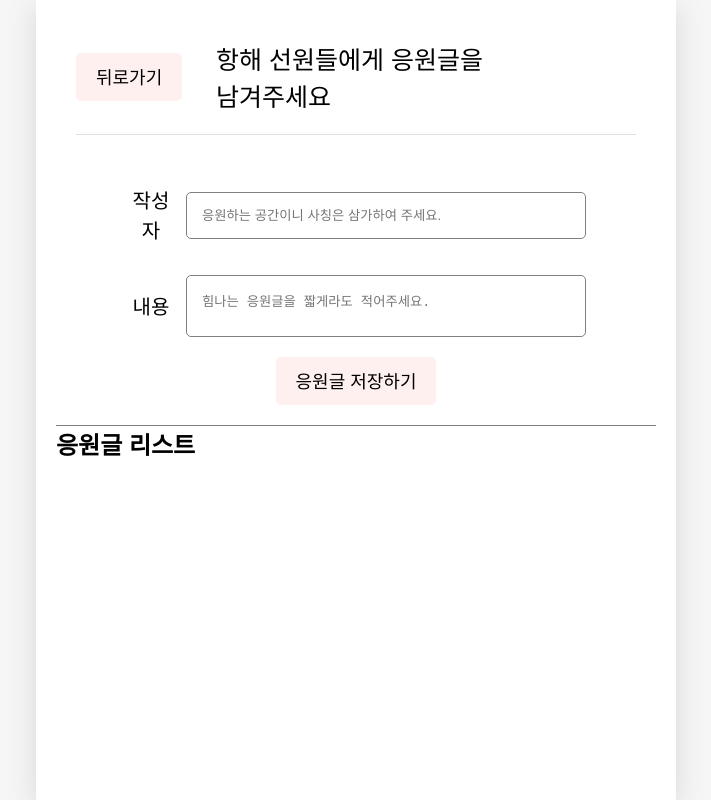
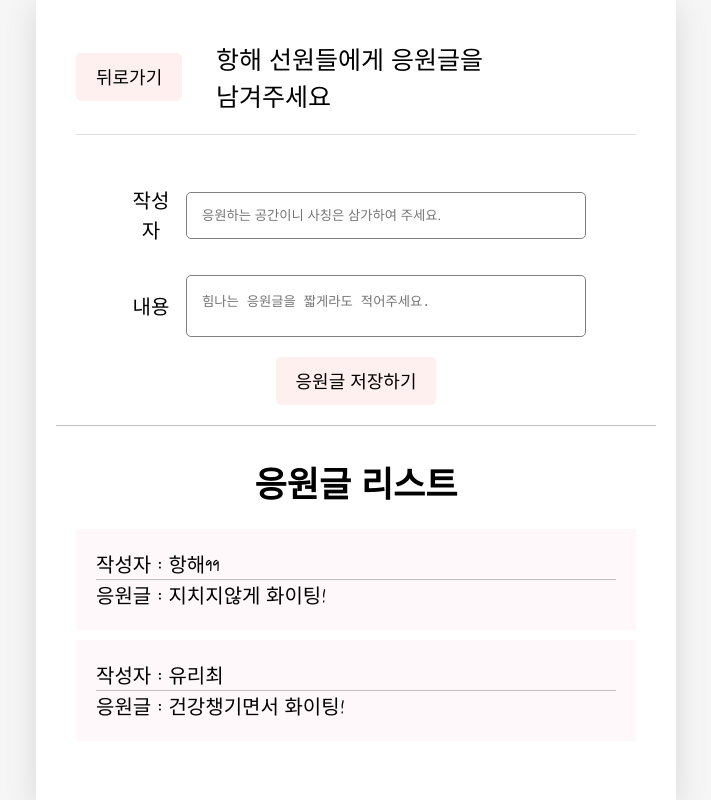
Before and after one commit to H14-Capsule/capsule-client, a React (Create React App) app: page /CheeringMessage in a window 1280 px wide. Shown: the whole page, without its empty margins (284-995 px from the left). Built offline with nearby package versions, Linux system fonts and the light colour scheme; a web font is replaced by a local one.

Commit message:
feat: 재발송버튼에 타이머 초기화기능 추가

```diff
--- a/src/App.css
+++ b/src/App.css
@@ -174,7 +174,7 @@ header button{
 
 /* CheeringMessage */
 .CheeringMessage{
-  border-bottom: 1px solid gray;
+  border-bottom: 1px solid #c1c0c0;
   /* text-align: center; */
   padding:20px;
   font-size: 20px;
@@ -230,3 +230,23 @@ label {
 
   font-family: "Nanum Pen Script";
 }
+
+/* CheeringMessageList */
+.CheeringMessageList{
+  padding: 20px;
+  margin-top: 10px;
+}
+.CheeringMessageList h2{
+  text-align: center;
+  font-size: 35px;
+  margin-bottom: 20px;
+}
+.list{
+  background-color: rgba(250, 214, 226, 0.173);
+  margin-bottom: 10px;
+  padding: 20px;
+  font-size: 20px;
+}
+.listAuthor{
+  border-bottom: 1px solid #c1c0c0
+}
--- a/src/App.js
+++ b/src/App.js
@@ -6,31 +6,20 @@ import { BrowserRouter, Route, Routes } from 'react-router-dom'
 import Home from './pages/Home';
 import CheeringMessage from './pages/CheeringMessage';
 import Certification from './pages/Certification';
-import CheeringMessageList from './pages/CheeringMessageList'
+import CheeringMessageList from './pages/CheeringMessageList.js'
 
 
-// const dummData = [
-//   {
-//     id: 1,
-//     content: "방명록 1",
-//     date: 1679011111523
-//   },
-//   {
-//     id: 2,
-//     content: "방명록 2",
-//     date: 1679011111524
-//   },
-//   {
-//     id: 3,
-//     content: "방명록 3",
-//     date: 1679011111525
-//   },
-//   {
-//     id: 4,
-//     content: "방명록 4",
-//     date: 1679011111526
-//   }
-// ]
+const dummyData = [
+  {
+    author: "항해99",
+    content: "지치지않게 화이팅!",
+  },
+  {
+    author: "유리최",
+    content: "건강챙기면서 화이팅!",
+  },
+
+]
 
 
 function App() {
@@ -51,7 +40,7 @@ function App() {
     const newItem = {
       author,
       content,
-      created_date,
+
     }
 
     setData([newItem, ...data])
@@ -68,7 +57,7 @@ function App() {
           <Route path='/CheeringMessage' element={
             <>
               <CheeringMessage onCreate={onCreate} />
-              <CheeringMessageList messageList={data} />
+              <CheeringMessageList dummyData={dummyData} />
             </>} />
           <Route path='/Certification' element={<Certification />} />
         </Routes>
--- a/src/pages/Certification.jsx
+++ b/src/pages/Certification.jsx
@@ -1,10 +1,10 @@
 import { useState } from "react";
-import { Link, useNavigate } from "react-router-dom";
+import { Link } from "react-router-dom";
 import MyButton from '../components/MyButton';
 import MyHeader from '../components/MyHeader';
 import Timer from "../components/Timer";
 import React from 'react';
-import Countdown from 'react-countdown';
+
 
 
 const Certification = () => {
@@ -14,7 +14,7 @@ const Certification = () => {
   const [text, setText] = useState("")
   const [number, setNumber] = useState("")
   const [isTimeOver, setIsTimeOver] = useState(false);
-
+  const [timerKey, setTimerKey] = useState(0);
 
   const toggleVisibility = () => {
     setIsVisible(!isVisible);
@@ -22,6 +22,12 @@ const Certification = () => {
     setTimerActive(true);
   };
 
+  const toggleTimer = () => {
+    setTimerKey(timerKey + 1);
+    //key값이 달라져서 렌더링되버려서 타이머가 초기화 되는방식
+    setIsTimeOver(false);
+    setTimerActive(true);
+  };
 
   const handleClick = () => {
 
@@ -53,10 +59,12 @@ const Certification = () => {
           <input
             value={text} onChange={(e) => { setText(e.target.value) }}
             placeholder="이메일을 적어주세요." />
-          <button className={isVisible ? "visible" : "hidden"} onClick={toggleVisibility}> 인증번호 전송
+          <button className={isVisible ? "visible" : "hidden"} onClick={toggleVisibility}> 인증번호 발송
           </button>
 
-          <button className={isVisible ? "hidden" : "visible"}>재 전 송</button>
+          <button
+          className={isVisible ? "hidden" : "visible"}
+          onClick={toggleTimer}>재 발 송</button>
         </div>
 
         <div className="Certification_button">
@@ -64,7 +72,8 @@ const Certification = () => {
             <div>
 
             </div>
-            {timerActive && <Timer initialTime={10} setIsTimeOver={setIsTimeOver}/>}
+            {timerActive && <Timer key={timerKey}
+            initialTime={180} setIsTimeOver={setIsTimeOver}/>}
             <input
               value={number} onChange={(e) => { setNumber(e.target.value) }}
               placeholder="인증번호를 적어주세요." />
@@ -74,6 +83,9 @@ const Certification = () => {
           </div>
         </div>
       </div>
+      <div>
+        인증이 완료되었습니다. 해당 편지는 7월 7일에 인증받은 이메일로 발송됩니다. <br/>앞으로 남은 항해기간 응원 합니다. 화이팅!
+      </div>
     </>)
 }
 
--- a/src/pages/CheeringMessageList.js
+++ b/src/pages/CheeringMessageList.js
@@ -1,9 +1,15 @@
-const CheeringMessageList = () => {
+const CheeringMessageList = ({ dummyData }) => {
+  console.log(dummyData)
   return (
     <div className="CheeringMessageList">
       <h2>응원글 리스트</h2>
       <div>
-
+        {dummyData.map((it, idx) => (
+          <div className="list" key={idx}>
+            <div className="listAuthor">작성자 : {it.author}</div>
+            <div>응원글 : {it.content}</div>
+          </div>
+        ))}
       </div>
     </div>
   )
--- a/src/pages/LetterEditor.js
+++ b/src/pages/LetterEditor.js
@@ -33,6 +33,13 @@ const LetterEditor = () => {
     localStorage.setItem('letter', text);
   };
 
+  const handleChange = (e) => {
+    const { value } = e.target;
+    if (value.length <= 300) {
+      setText(value)
+    }
+  }
+
   return (
     <>
       <MyHeader
@@ -54,9 +61,7 @@ const LetterEditor = () => {
         </div>
         <div>
           <div className="Letter">
-            <textarea value={text} onChange={(e) => {
-              setText(e.target.value)
-            }} className="LetterText" />
+            <textarea value={text} onChange={handleChange} className="LetterText" />
           </div>
         </div>
       </div>
```
